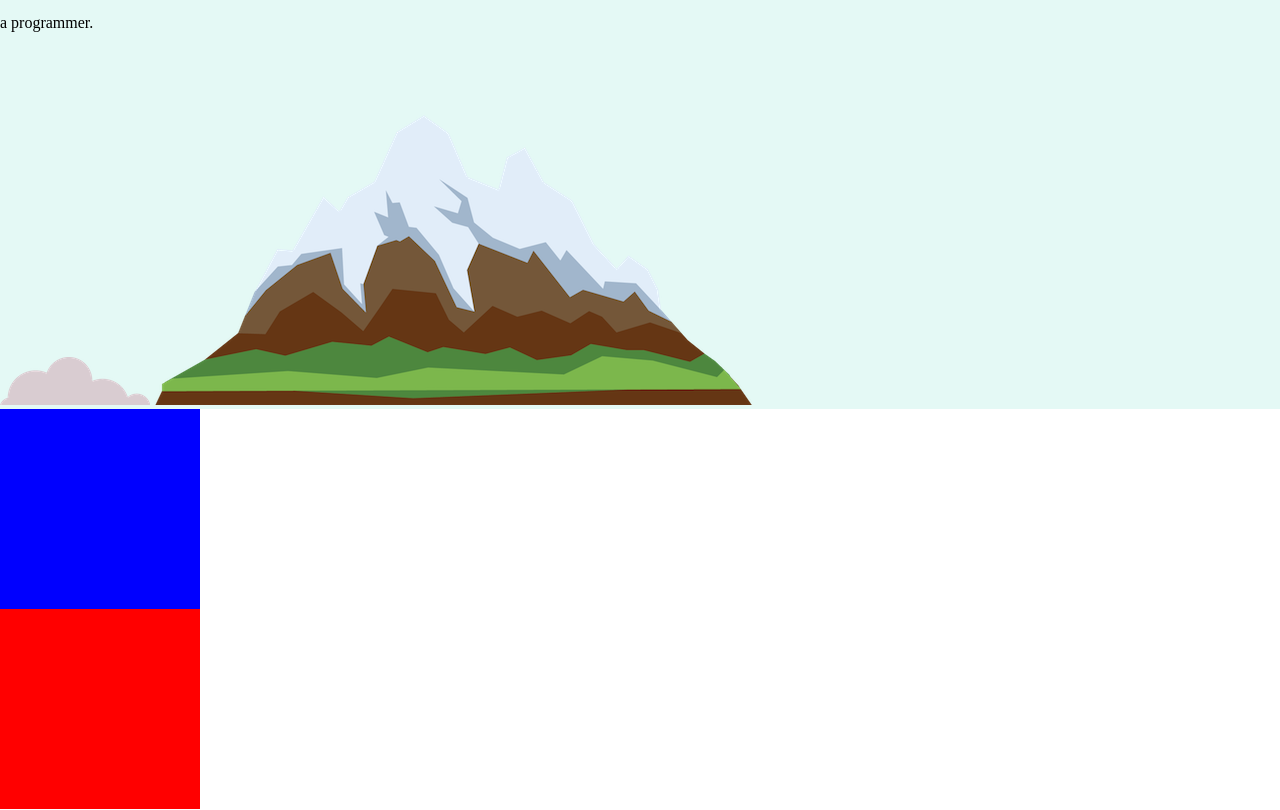
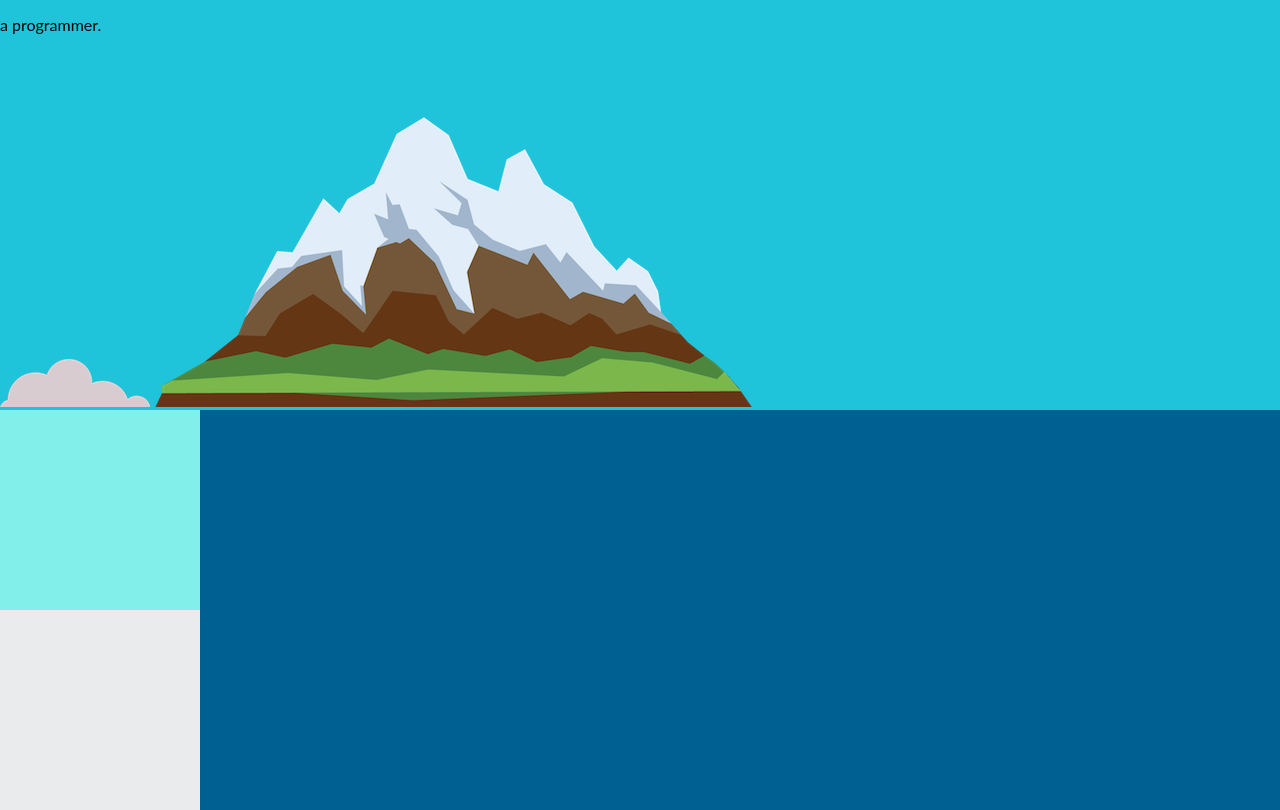
Before and after one commit to varunr266/CSS-My-Site, a plain HTML site: page index.html in a window 1280 px wide. Shown: the part 112-922 px from the top of the page. Drawn offline with Linux system fonts and the light colour scheme.

Commit message:
Blue Turtle Color

```diff
--- a/css/styles.css
+++ b/css/styles.css
@@ -1,7 +1,12 @@
 body {
+  font-family: Lato,sans-serif;
   margin: 0;
   background-repeat: no-repeat;
   background-size: 100%;
+  background-color: #006092;
+  /*background-image: url(bg.jpeg);*/
+
+
 }
 
 h1 {
@@ -10,6 +15,7 @@ h1 {
 
 p {
   display: inline-block;
+
 }
 
 /********* Class Identifiers*********/
@@ -19,17 +25,26 @@ p {
 }
 
 .firstDivision {
-  background-color: #E4F9F5;
+  background-color: #1FC4DA;
 }
 
 .secondDivision {
-  background-color: blue;
+  cursor: pointer;
+  background-color: #82EFEA;
   width: 200px;
   height: 200px;
 }
 
 .thirdDivision {
-  background-color: red;
+  background-color: #E9EBED;
   width: 200px;
   height: 200px;
 }
+
+/*
+background-color: #006092;
+background-color: #1FC4DA;
+background-color: #82EFEA;
+background-color: #E9EBED;
+
+*/
```
Also changed, not shown: Screenshot 2022-07-16 at 12.34.21 AM.png (added), Screenshot 2022-07-18 at 11.09.44 AM.png (added), css/bg.jpeg (added), 2 other files.
